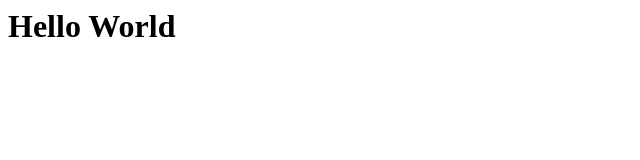
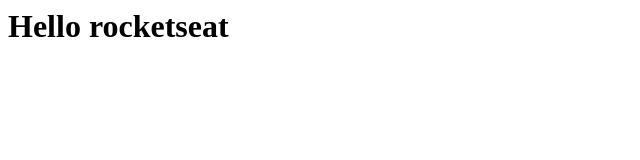
Before and after one commit to SkiereszDiego/live-Git, a plain HTML site: page index.html in a window 1280 px wide. Shown: the whole page, without its empty margins (0-640 px from the left). Drawn offline with Linux system fonts and the light colour scheme.

Commit message:
alterado index.html e novo arquivo

```diff
--- a/index.html
+++ b/index.html
@@ -1 +1 @@
-<h1>Hello World</h1>
+<h1>Hello rocketseat</h1>
```
Also changed, not shown: novo.html (added), 1 other file.
